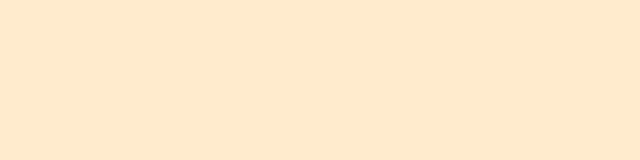
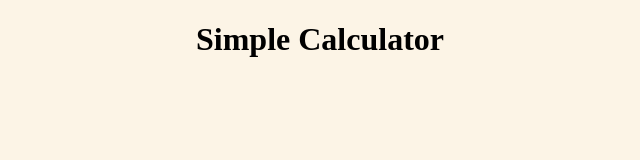
Before and after one commit to anastshak/simple-calculator, a website built with webpack: page src/index.html in a window 1280 px wide. Shown: the whole page, without its empty margins (320-960 px from the left). Built offline with nearby package versions, Linux system fonts and the light colour scheme.

Commit message:
feat: add root element and title

```diff
--- a/src/index.js
+++ b/src/index.js
@@ -1,3 +1,16 @@
+'use strict';
+
 import './styles/style.css';
 
-// console.log('hello');
+const app = document.createElement('div');
+app.id = 'root';
+document.body.appendChild(app);
+
+const title = document.createElement('h1');
+title.className = 'title';
+title.textContent = 'Simple Calculator';
+app.appendChild(title);
+
+const calculator = document.createElement('main');
+calculator.className = 'calculator';
+app.appendChild(calculator);
--- a/src/styles/style.css
+++ b/src/styles/style.css
@@ -1,5 +1,21 @@
 @import url(normalize.css);
 
+:root {
+  --main-bg-color: rgb(252, 244, 230);
+  --black-text-color: rgb(0, 0, 0);
+}
+
 body {
-  background-color: blanchedalmond;
+  background-color: var(--main-bg-color);
 }
+
+#root {
+  display: flex;
+  flex-direction: column;
+  justify-content: center;
+  align-items: center;
+}
+
+.title {
+  color: var(--black-text-color);
+}
```
